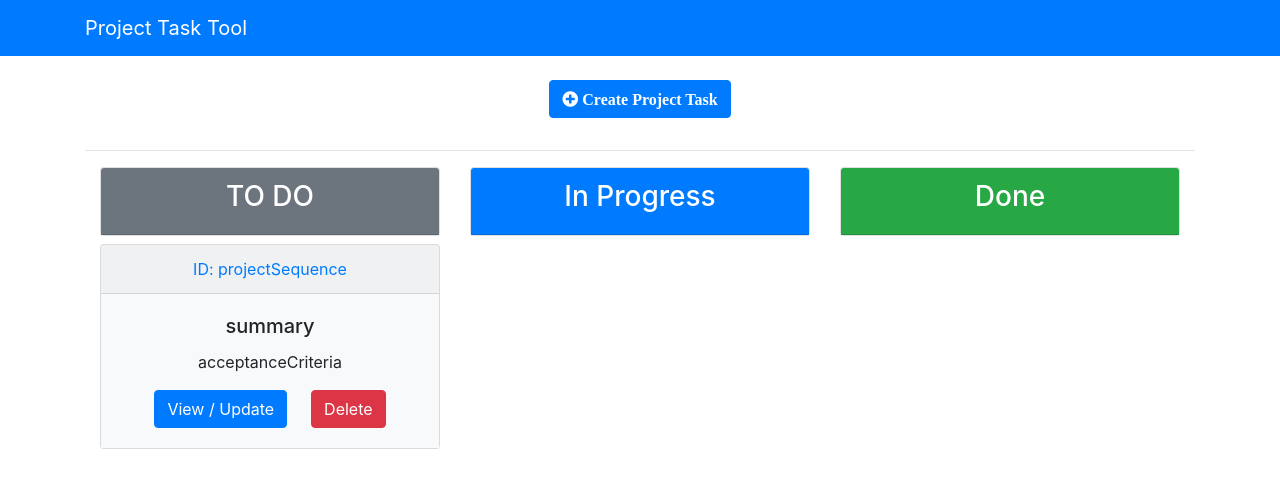
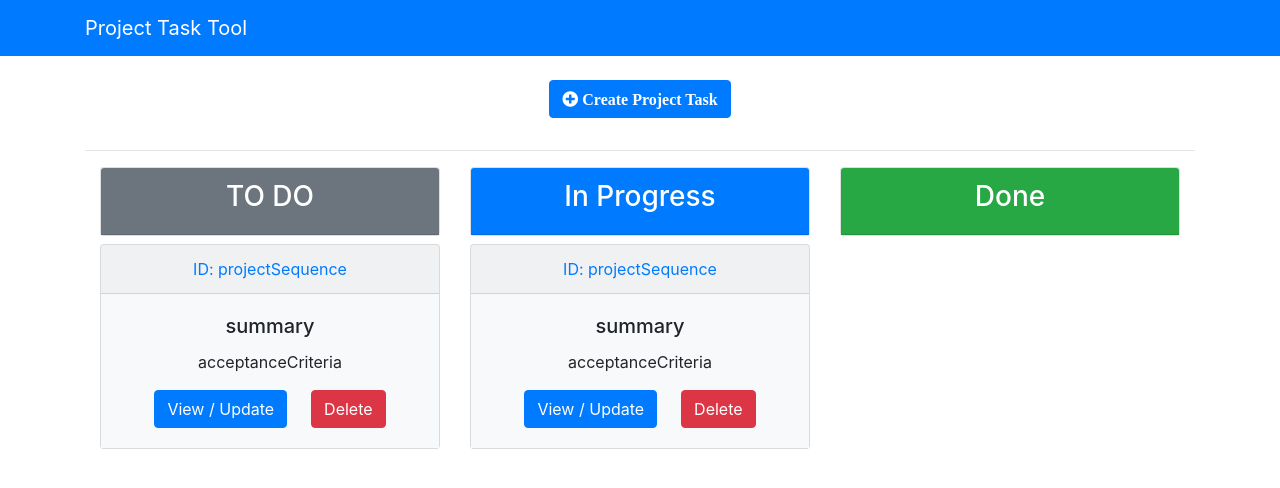
Before and after one commit to desperatecat/PPMTool_React_Redux_Spring_Project, a React (Create React App) app in the folder PPMTool_React/: page / in a window 1280 px wide. Shown: the top 488 px of the page. Built offline with nearby package versions, Linux system fonts and the light colour scheme.

Commit message:
create ProjectTaskItem

```diff
--- a/PPMTool_React/src/components/ProjectBoard.js
+++ b/PPMTool_React/src/components/ProjectBoard.js
@@ -1,5 +1,6 @@
 import React, { Component } from "react";
 import { Link } from "react-router-dom";
+import ProjectTaskItem from "./ProjectTask/ProjectTaskItem";
 
 class ProjectBoard extends Component {
   render() {
@@ -18,21 +19,8 @@ class ProjectBoard extends Component {
                   <h3>TO DO</h3>
                 </div>
               </div>
-              {}{" "}
-              <div className="card mb-1 bg-light">
-                <div className="card-header text-primary">
-                  ID: projectSequence
-                </div>
-                <div className="card-body bg-light">
-                  <h5 className="card-title">summary</h5>
-                  <p className="card-text text-truncate ">acceptanceCriteria</p>
-                  <a href="" className="btn btn-primary">
-                    View / Update
-                  </a>
-
-                  <button className="btn btn-danger ml-4">Delete</button>
-                </div>
-              </div>
+              {}
+              <ProjectTaskItem />
               {}{" "}
             </div>
             <div className="col-md-4">
@@ -42,6 +30,8 @@ class ProjectBoard extends Component {
                 </div>
               </div>
               {}
+
+              <ProjectTaskItem />
             </div>
             <div className="col-md-4">
               <div className="card text-center mb-2">
--- /dev/null
+++ b/PPMTool_React/src/components/ProjectTask/ProjectTaskItem.js
@@ -0,0 +1,22 @@
+import React, { Component } from "react";
+
+class ProjectTaskItem extends Component {
+  render() {
+    return (
+      <div className="card mb-1 bg-light">
+        <div className="card-header text-primary">ID: projectSequence</div>
+        <div className="card-body bg-light">
+          <h5 className="card-title">summary</h5>
+          <p className="card-text text-truncate ">acceptanceCriteria</p>
+          <a href="" className="btn btn-primary">
+            View / Update
+          </a>
+
+          <button className="btn btn-danger ml-4">Delete</button>
+        </div>
+      </div>
+    );
+  }
+}
+
+export default ProjectTaskItem;
```
